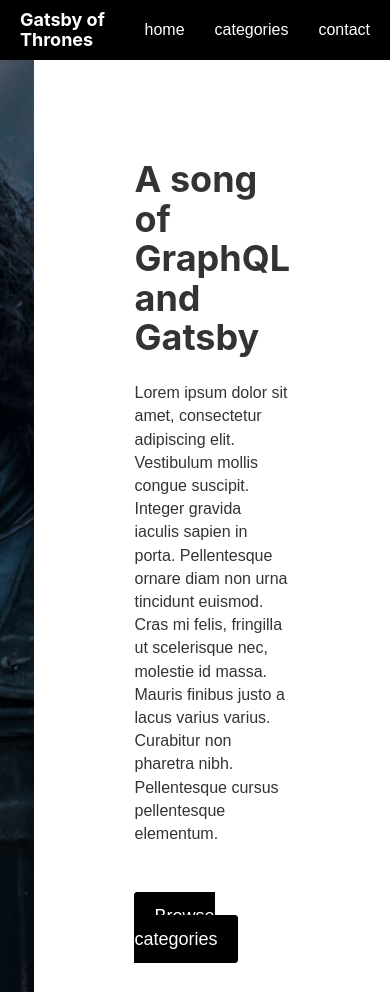
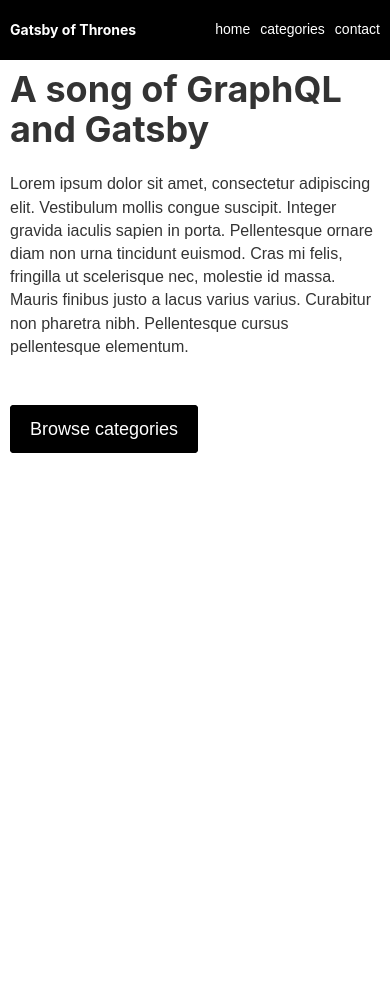
Before and after one commit to lowiebenoot/egi-code-test-frontend, a Gatsby site: page / in a window 390 px wide. After the commit the page ends 844 px from the top, so only its background shows below. Built offline with nearby package versions, Linux system fonts and the light colour scheme; Gatsby itself is replaced by a stand-in of ours.

Commit message:
Make it a little bit responsive

```diff
--- a/src/components/layout/header.module.css
+++ b/src/components/layout/header.module.css
@@ -8,6 +8,10 @@
   padding-right: 20px;
   background: var(--color-primary);
   color: var(--color-secondary);
+
+  @media only screen and (max-width: 1023px) {
+    padding: 0 10px;
+  }
 
   a {
     color: var(--color-secondary);
@@ -22,5 +26,9 @@
     a {
       text-decoration: none;
     }
+
+    @media only screen and (max-width: 1023px) {
+      font-size: 14px;
+    }
   }
 }
--- a/src/components/layout/layout.module.css
+++ b/src/components/layout/layout.module.css
@@ -30,6 +30,10 @@
     url("/images/home-banner.jpg");
   background-position: center;
   background-size: cover;
+
+  @media only screen and (max-width: 1023px) {
+    display: none;
+  }
 }
 
 .content {
@@ -39,4 +43,12 @@
   a {
     color: var(--color-accent);
   }
+
+  @media only screen and (max-width: 1023px) {
+    padding: 30px;
+  }
+
+  @media only screen and (max-width: 767px) {
+    padding: 10px;
+  }
 }
--- a/src/components/layout/navigation.module.css
+++ b/src/components/layout/navigation.module.css
@@ -5,6 +5,11 @@
     margin-left: 30px;
     text-decoration: none;
 
+    @media only screen and (max-width: 767px) {
+      margin-left: 10px;
+      font-size: 14px;
+    }
+
     &:hover {
       opacity: 0.66;
     }
--- a/src/pages/categories.module.css
+++ b/src/pages/categories.module.css
@@ -1,9 +1,14 @@
 .categories {
   display: flex;
+
+  @media only screen and (max-width: 1023px) {
+    flex-direction: column;
+  }
 }
 
 .category {
   flex: 1;
+  margin-bottom: 30px;
 
   .list {
     margin-bottom: 50px;
```
